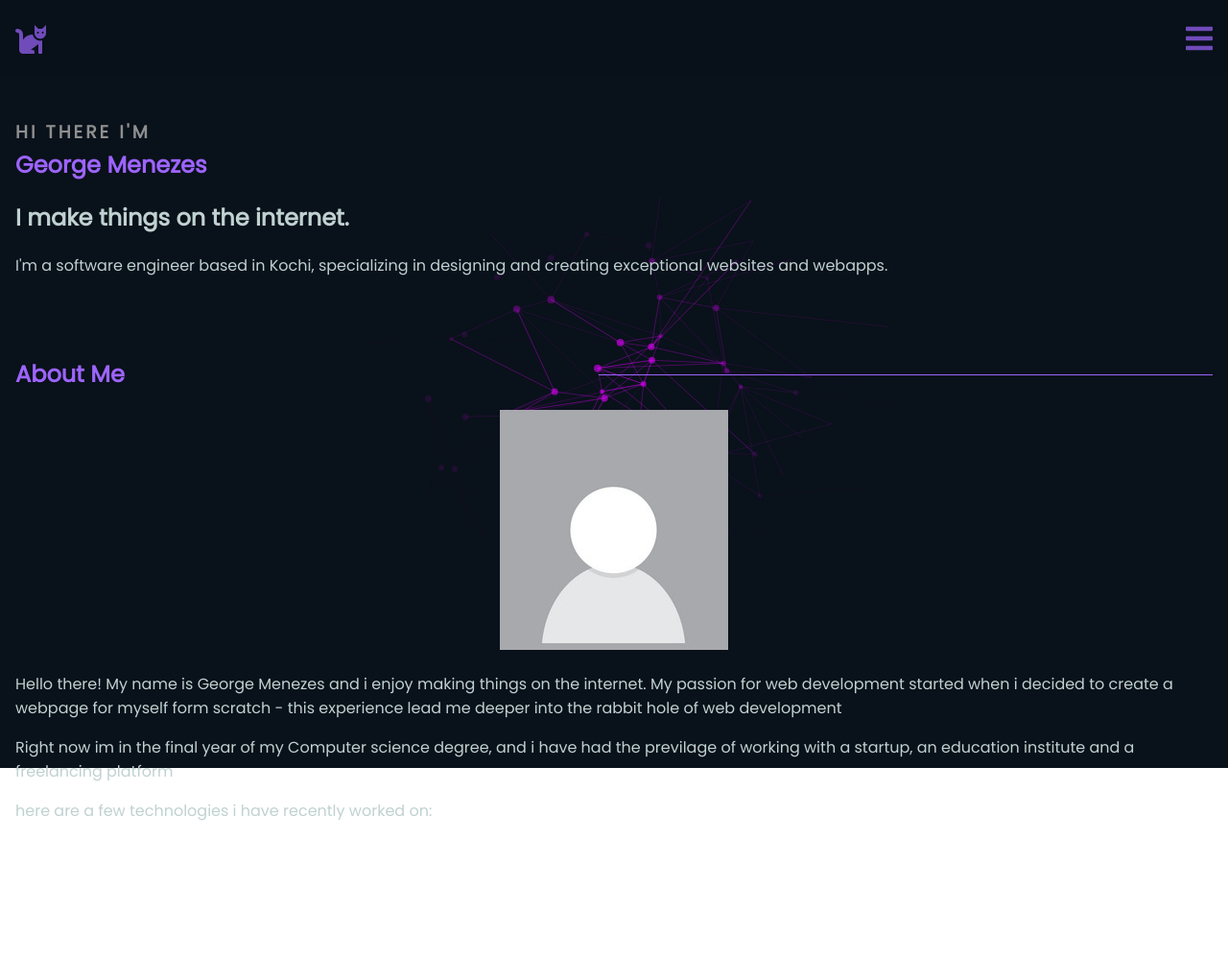
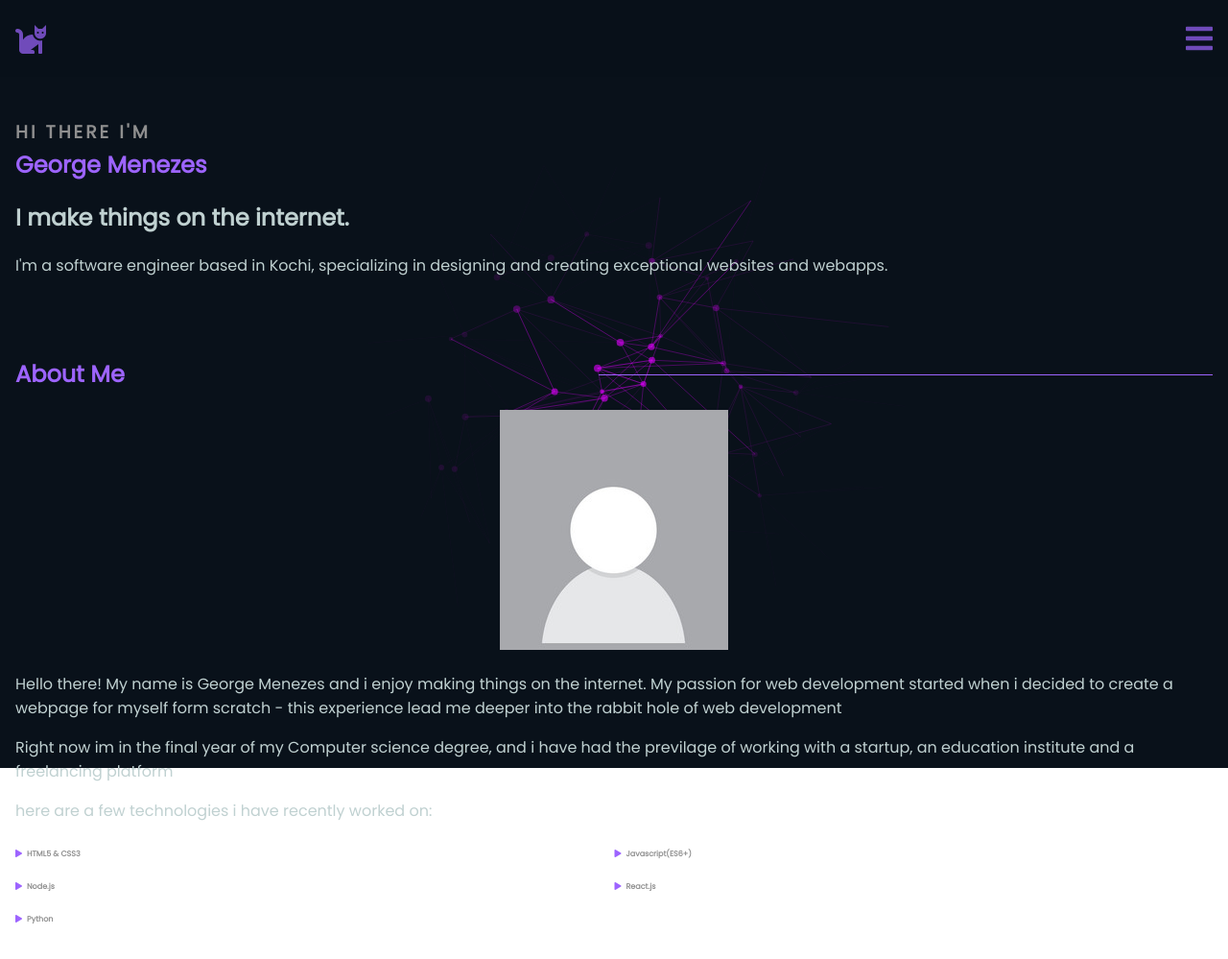
Before and after one commit to gex7777/gex7777.github.io, a plain HTML site: page index.html in a window 1280 px wide. Shown: the whole page at 96% size. Before the commit the page ends 897 px from the top, so only its background shows below. Drawn offline with nearby package versions, Linux system fonts and the light colour scheme.

Commit message:
completed about section

```diff
--- a/index.html
+++ b/index.html
@@ -61,7 +61,29 @@
         a freelancing platform
       </p>
       <p>here are a few technologies i have recently worked on:</p>
+      <div class="technologies-container">
+        <div class="tech">
+          <h4><i class="fas fa-play"></i>HTML5 &amp; CSS3</h4>
+        </div>
+
+        <div class="tech">
+          <h4><i class="fas fa-play"></i>Javascript(ES6+)</h4>
+        </div>
+
+        <div class="tech">
+          <h4><i class="fas fa-play"></i>Node.js</h4>
+        </div>
+
+        <div class="tech">
+          <h4><i class="fas fa-play"></i>React.js</h4>
+        </div>
+
+        <div class="tech">
+          <h4><i class="fas fa-play"></i>Python</h4>
+        </div>
+      </div>
     </section>
+
     <script src="https://cdnjs.cloudflare.com/ajax/libs/gsap/3.5.1/gsap.min.js"></script>
     <script src="js/site.js"></script>
   </body>
--- a/style.scss
+++ b/style.scss
@@ -54,6 +54,19 @@ body {
   p {
     color: $white-text;
   }
+  .technologies-container {
+    display: grid;
+    grid-gap: 1px;
+    grid-template-columns: repeat(2, 1fr);
+    .tech {
+      color: $kindagrey;
+      font-size: 0.5em;
+      i {
+        color: $secondary-color;
+        padding-right: 5px;
+      }
+    }
+  }
 }
 .section-title {
   h2 {
```
Also changed, not shown: style.css, 1 other file.
